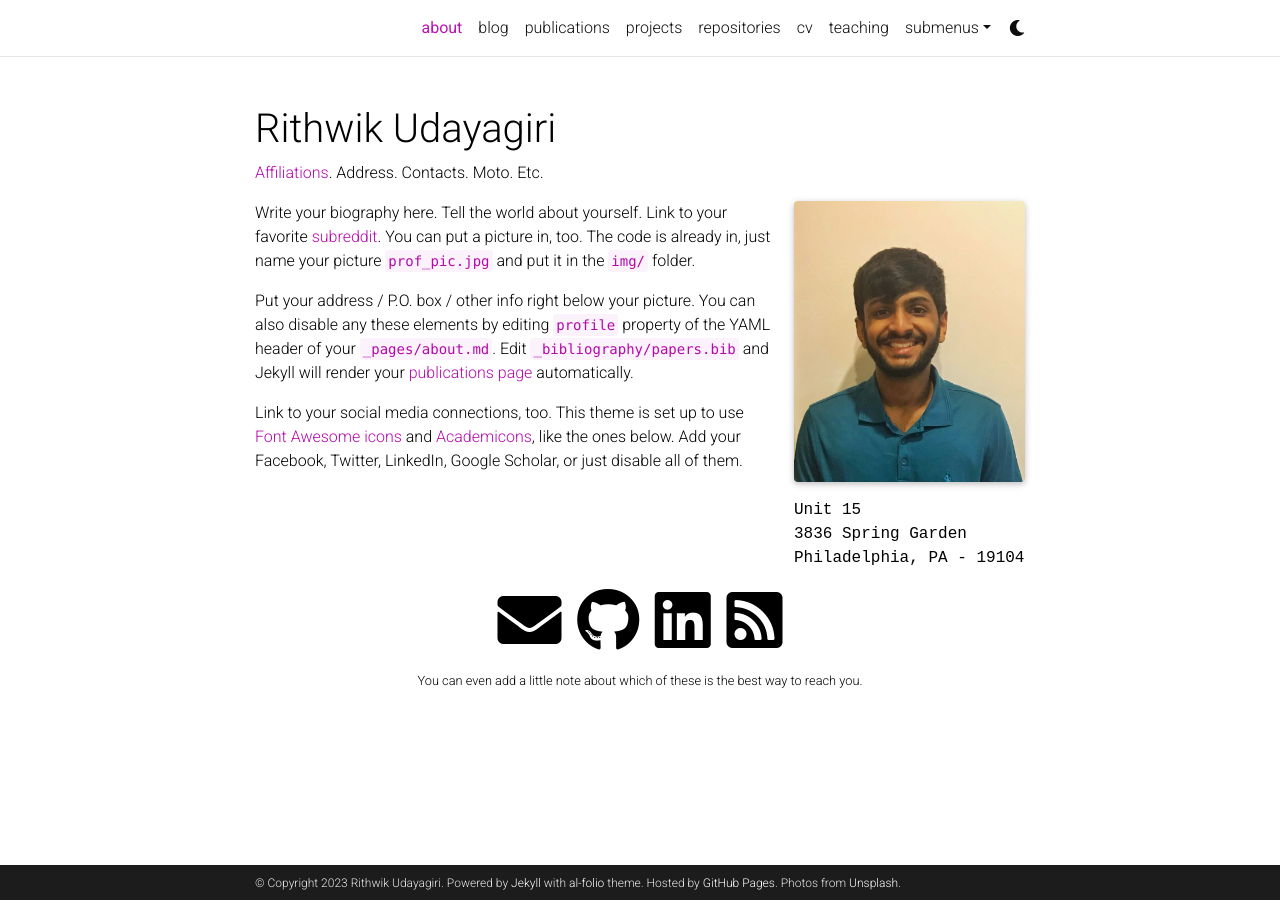
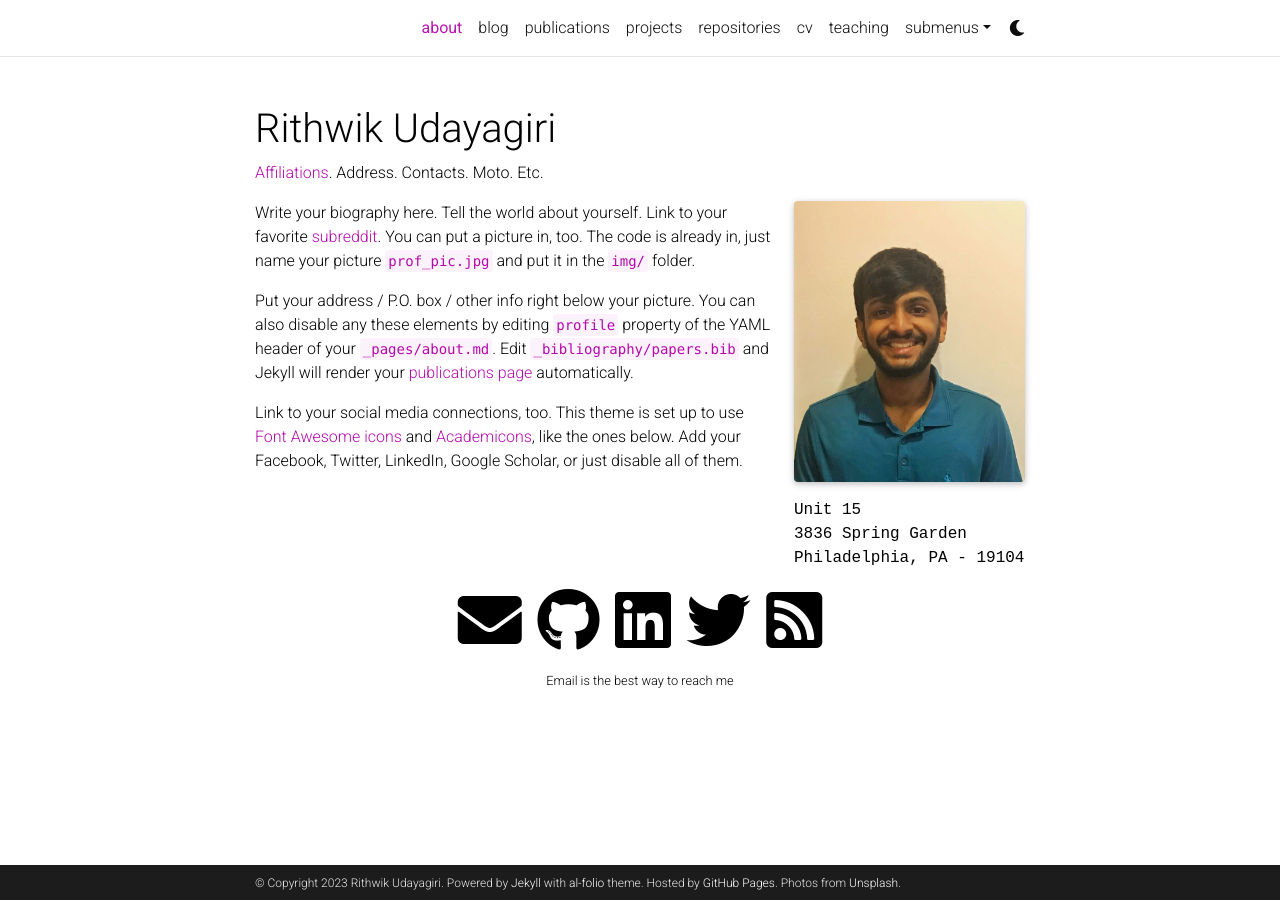
Before and after one commit to RithwikU/rithwiku.github.io, a Jekyll site: the page built from _pages/about.md, in a window 1280 px wide. Built offline with Jekyll 4.4.1, drawn with Linux system fonts in a browser that asks for light colours; full-size pictures stand in for the smaller copies a plugin makes; comment, search, counter and statistics services are not loaded; a style sheet for code colours, icons or effects is not loaded.

Commit message:
Intro page

```diff
--- a/_config.yml
+++ b/_config.yml
@@ -69,7 +69,7 @@
 
 github_username: RithwikU # your GitHub user name
 gitlab_username: # your GitLab user name
-twitter_username: # your Twitter handle
+twitter_username: RithwikUgiri # your Twitter handle
 mastodon_username: # your mastodon instance+username in the format instance.tld/@username
 linkedin_username: Rithwik Udayagiri# your LinkedIn user name
 telegram_username: # your Telegram user name
@@ -98,7 +98,7 @@
 discord_id: # your discord id (18-digit unique numerical identifier)
 
 contact_note: >
-  You can even add a little note about which of these is the best way to reach you.
+  Email is the best way to reach me
 
 # -----------------------------------------------------------------------------
 # Analytics and search engine verification
```
